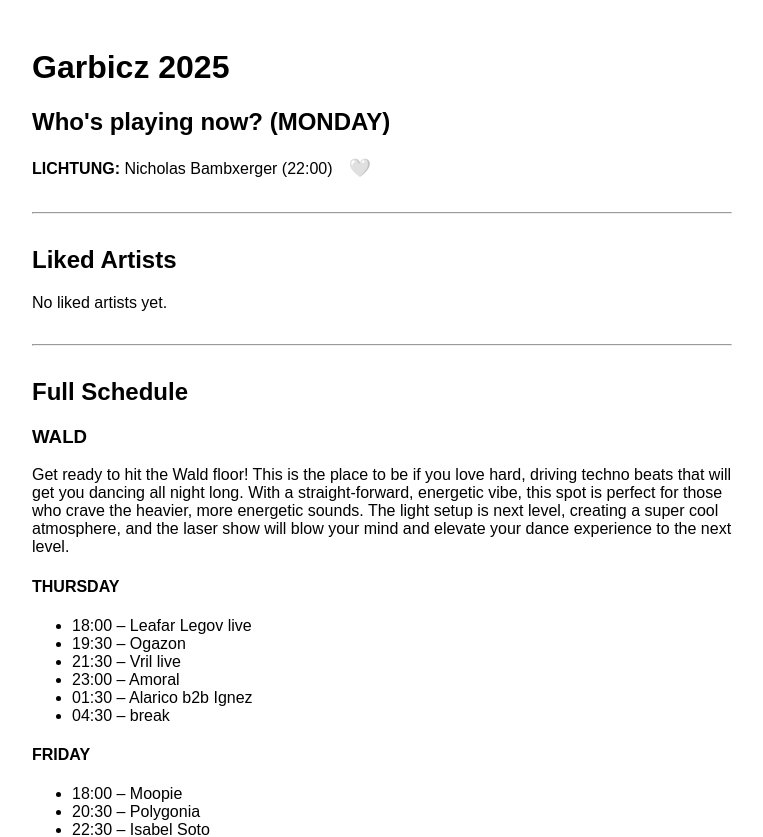
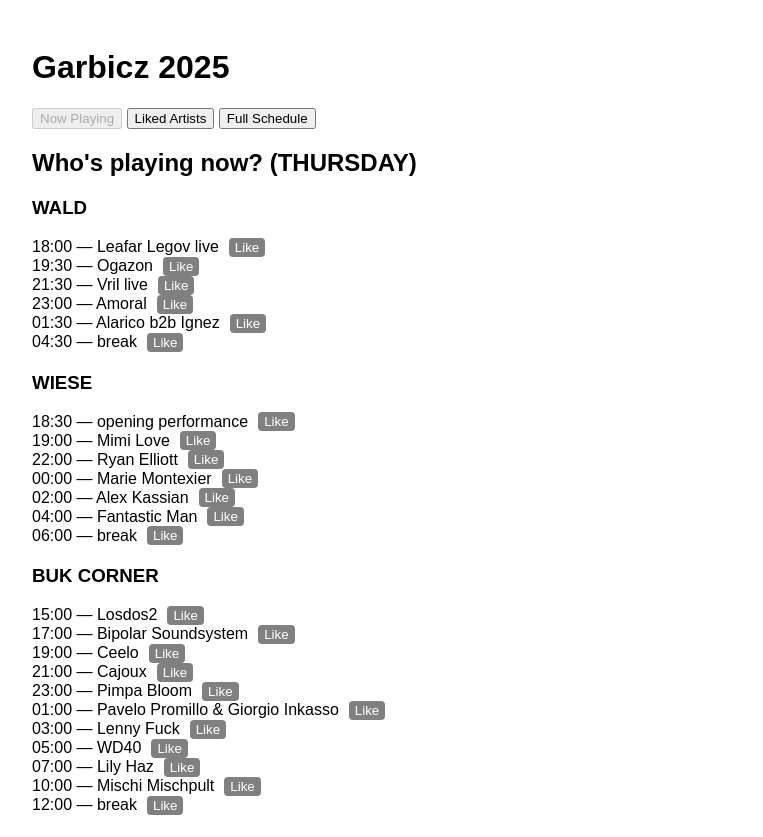
Before and after one commit to n4mr3g/garbicz_app, a React (Vite) app: page / in a window 1280 px wide. Shown: the top 837 px of the page, without its empty margins (258-1021 px from the left). Built offline with nearby package versions, Linux system fonts and the light colour scheme; the HTML template or start-up script is replaced by a standard one.

Commit message:
refactor: simplify data fetching and enhance UI for liked artists

```diff
--- a/src/App.tsx
+++ b/src/App.tsx
@@ -1,5 +1,5 @@
 import React, { useEffect, useState } from 'react';
-import { FestivalData, Stage, Performance } from './types';
+import { FestivalData } from './types';
 import NowPlaying from './components/NowPlaying';
 import LikedArtists from './components/LikedArtists';
 import FullSchedule from './components/FullSchedule';
@@ -12,14 +12,12 @@ export default function App() {
     const saved = localStorage.getItem('likedArtists');
     return saved ? JSON.parse(saved) : [];
   });
+  const [view, setView] = useState<'now' | 'liked' | 'full'>('now');
 
   useEffect(() => {
     fetch(DATA_URL)
       .then((res) => res.json())
-      .then((data) => {
-        console.log('Fetched data:', data); // 👈 Add this
-        setData(data);
-      })
+      .then(setData)
       .catch(console.error);
   }, []);
 
@@ -27,15 +25,15 @@ export default function App() {
     localStorage.setItem('likedArtists', JSON.stringify(liked));
   }, [liked]);
 
-  function toggleLike(artistId: string) {
+  function toggleLike(artist: string) {
     setLiked((prev) =>
-      prev.includes(artistId)
-        ? prev.filter((a) => a !== artistId)
-        : [...prev, artistId],
+      prev.includes(artist)
+        ? prev.filter((a) => a !== artist)
+        : [...prev, artist],
     );
   }
 
-  if (!data) return <div>Loading...</div>;
+  if (!data) return <div>Loading festival data...</div>;
 
   return (
     <div
@@ -47,19 +45,36 @@ export default function App() {
       }}
     >
       <h1>{data.festival_name}</h1>
+
+      <nav style={{ marginBottom: 20 }}>
+        <button onClick={() => setView('now')} disabled={view === 'now'}>
+          Now Playing
+        </button>{' '}
+        <button onClick={() => setView('liked')} disabled={view === 'liked'}>
+          Liked Artists
+        </button>{' '}
+        <button onClick={() => setView('full')} disabled={view === 'full'}>
+          Full Schedule
+        </button>
+      </nav>
+
+      {view === 'now' && (
         <NowPlaying
           stages={data.stages}
           liked={liked}
           onToggleLike={toggleLike}
         />
-      <hr style={{ margin: '2rem 0' }} />
+      )}
+
+      {view === 'liked' && (
         <LikedArtists
           liked={liked}
           stages={data.stages}
           onToggleLike={toggleLike}
         />
-      <hr style={{ margin: '2rem 0' }} />
-      <FullSchedule stages={data.stages} />
+      )}
+
+      {view === 'full' && <FullSchedule stages={data.stages} />}
     </div>
   );
 }
--- a/src/components/NowPlaying.tsx
+++ b/src/components/NowPlaying.tsx
@@ -1,87 +1,56 @@
 import React from 'react';
-import { Stage, Performance } from '../types';
+import type { Stage } from '../types';
 
-interface Props {
+type Props = {
   stages: Stage[];
   liked: string[];
-  onToggleLike: (artistId: string) => void;
-}
+  onToggleLike: (artist: string) => void;
+};
 
-// Utility: get current day string like "THURSDAY"
-function getCurrentDay(): string {
-  const days = [
-    'SUNDAY',
-    'MONDAY',
-    'TUESDAY',
-    'WEDNESDAY',
-    'THURSDAY',
-    'FRIDAY',
-    'SATURDAY',
-  ];
-  const now = new Date();
-  return days[now.getDay()] || '';
-}
-
-// Utility: convert "HH:mm" to minutes since midnight
-function timeToMinutes(time: string): number {
-  const [h, m] = time.split(':').map(Number);
-  return h * 60 + m;
-}
-
-// Find the artist playing right now on a stage
-function getNowPlaying(schedule: {
-  [day: string]: Performance[];
-}): Performance | null {
-  const day = getCurrentDay();
-  const performances = schedule[day];
-  if (!performances || performances.length === 0) return null;
-
-  const now = new Date();
-  const nowMins = now.getHours() * 60 + now.getMinutes();
-
-  for (let i = 0; i < performances.length; i++) {
-    const start = timeToMinutes(performances[i].time);
-    const end =
-      i + 1 < performances.length
-        ? timeToMinutes(performances[i + 1].time)
-        : start + 120;
-    if (nowMins >= start && nowMins < end) {
-      return performances[i];
-    }
-  }
-  return null;
+function getCurrentDayAndTime() {
+  // For now, hardcode or get current day/time as string 'THURSDAY', '18:00', etc.
+  // Replace this with your logic later
+  return { day: 'THURSDAY', time: '19:00' };
 }
 
 export default function NowPlaying({ stages, liked, onToggleLike }: Props) {
-  const day = getCurrentDay();
+  const { day, time } = getCurrentDayAndTime();
+
+  // Find currently playing artists by checking slots with time <= now < next slot
+  // For simplicity, just find slots on day and show all artists in those slots (you can improve later)
 
   return (
     <div>
       <h2>Who's playing now? ({day})</h2>
       {stages.map((stage) => {
-        const performance = getNowPlaying(stage.schedule);
-        if (!performance) return null;
-        const artistId = `${stage.name}-${performance.time}-${performance.artist}`;
-        const isLiked = liked.includes(artistId);
-
+        const slots = stage.schedule[day] || [];
         return (
-          <div key={stage.name} style={{ marginBottom: 12 }}>
-            <strong>{stage.name}:</strong> {performance.artist} (
-            {performance.time})
+          <div key={stage.name} style={{ marginBottom: 20 }}>
+            <h3>{stage.name}</h3>
+            {slots.length === 0 && <div>No events today.</div>}
+            {slots.map(({ time: slotTime, artist }, idx) => (
+              <div
+                key={idx}
+                style={{ display: 'flex', alignItems: 'center', gap: 10 }}
+              >
+                <span>
+                  {slotTime} — {artist}
+                </span>
                 <button
-              onClick={() => onToggleLike(artistId)}
+                  onClick={() => onToggleLike(artist)}
                   style={{
-                marginLeft: 10,
-                background: 'none',
+                    backgroundColor: liked.includes(artist) ? 'green' : 'gray',
+                    color: 'white',
                     border: 'none',
+                    padding: '2px 6px',
+                    borderRadius: 4,
                     cursor: 'pointer',
-                color: isLiked ? 'red' : 'grey',
-                fontSize: 18,
                   }}
-              title={isLiked ? 'Unlike' : 'Like'}
                 >
-              {isLiked ? '❤️' : '🤍'}
+                  {liked.includes(artist) ? 'Liked' : 'Like'}
                 </button>
+              </div>
+            ))}
           </div>
         );
       })}
```
Lines whose indentation alone changed are shown as unchanged.
